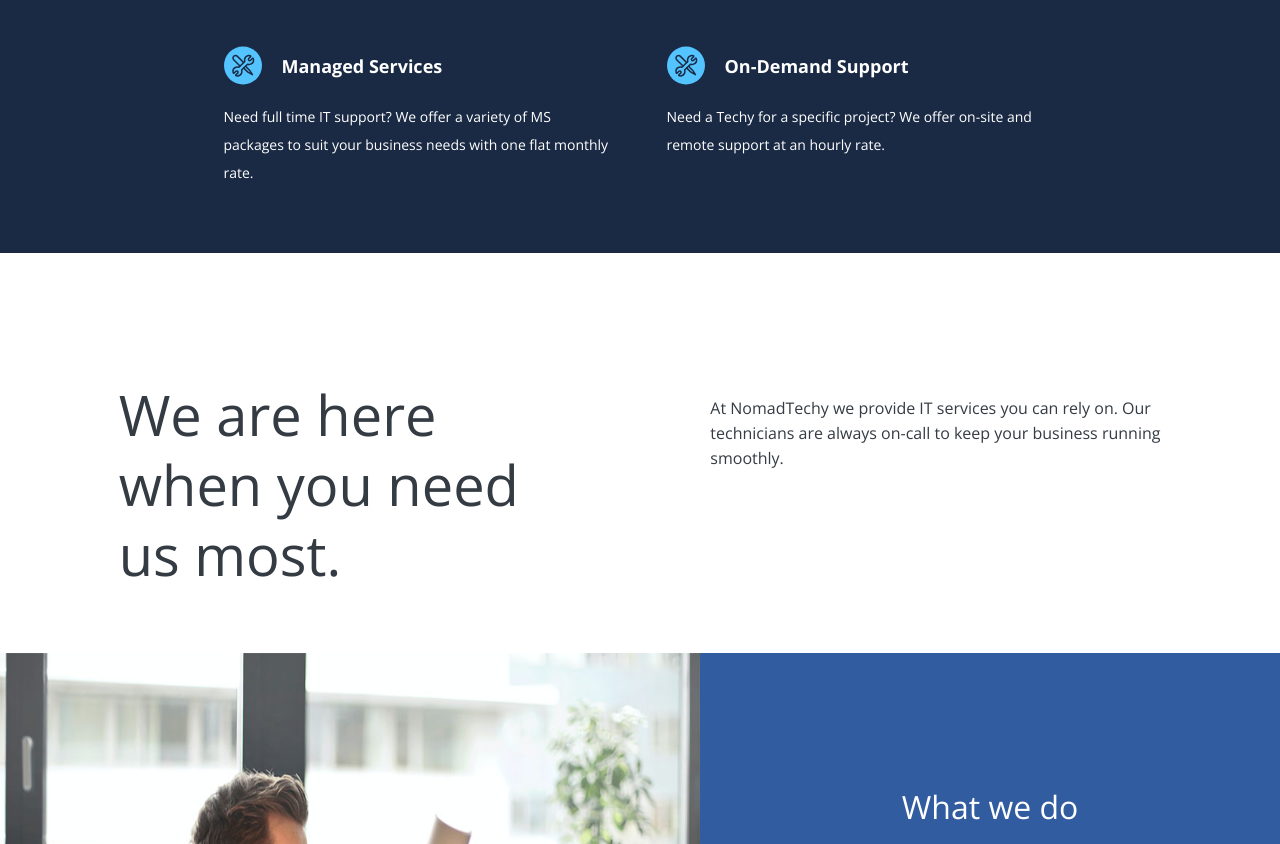
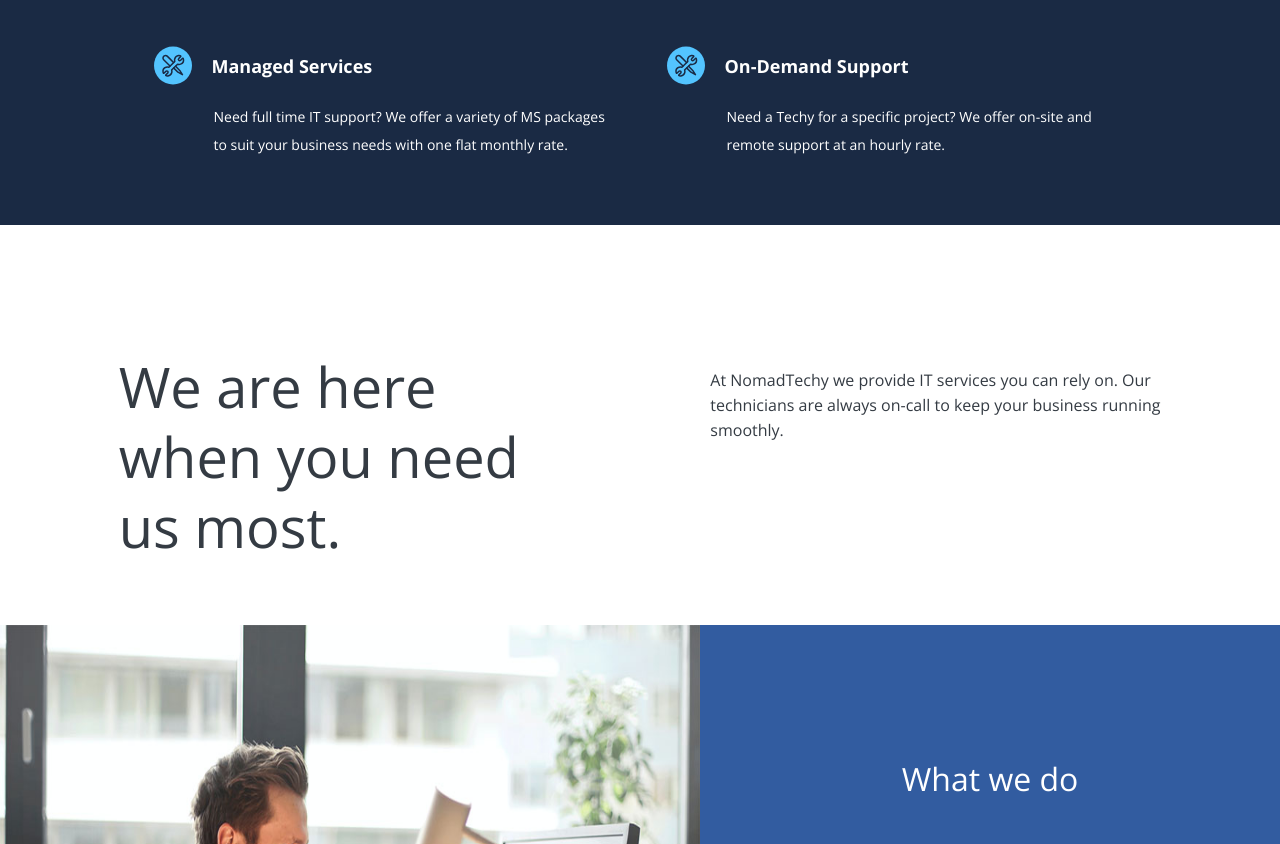
Before and after one commit to Maribelll/NomadTechy, a plain HTML site: page index.html in a window 1280 px wide. Shown: the part 1103-1947 px from the top of the page. Drawn offline with nearby package versions, Linux system fonts and the light colour scheme.

Commit message:
fix: width manage_p

```diff
--- a/assets/css/style.css
+++ b/assets/css/style.css
@@ -169,12 +169,12 @@
 }
 .managed_services {
   margin-right: 26.5px;
-  max-width: 400px;
+  max-width: 470px;
   padding-left: 10px;
 }
 .demand_services {
   margin-left: 26.5px;
-  max-width: 400px;
+  max-width: 470px;
   padding-right: 10px;
 }
 .manage_h {
@@ -192,6 +192,7 @@
   line-height: 28px;
   letter-spacing: 0em;
   text-align: left;
+  margin-left: 60px;
 }
 .about {
   display: flex;
```
